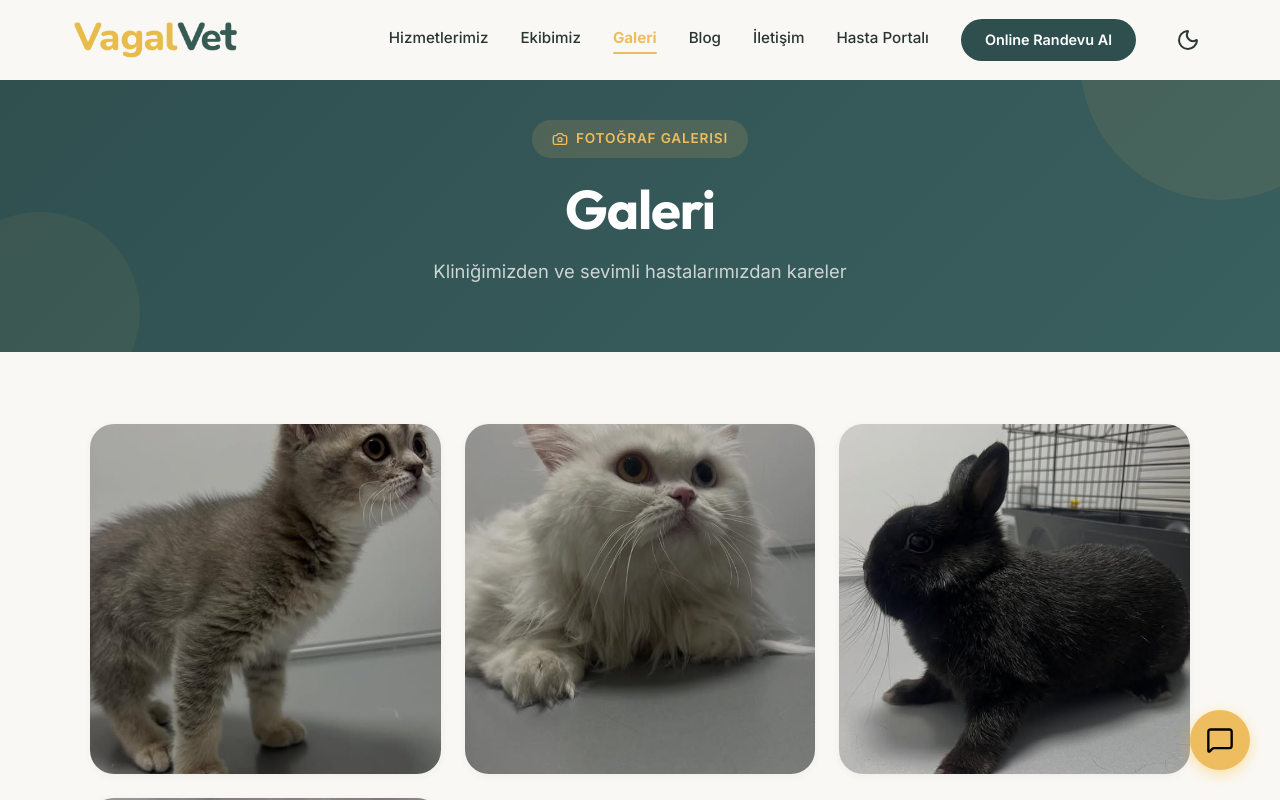
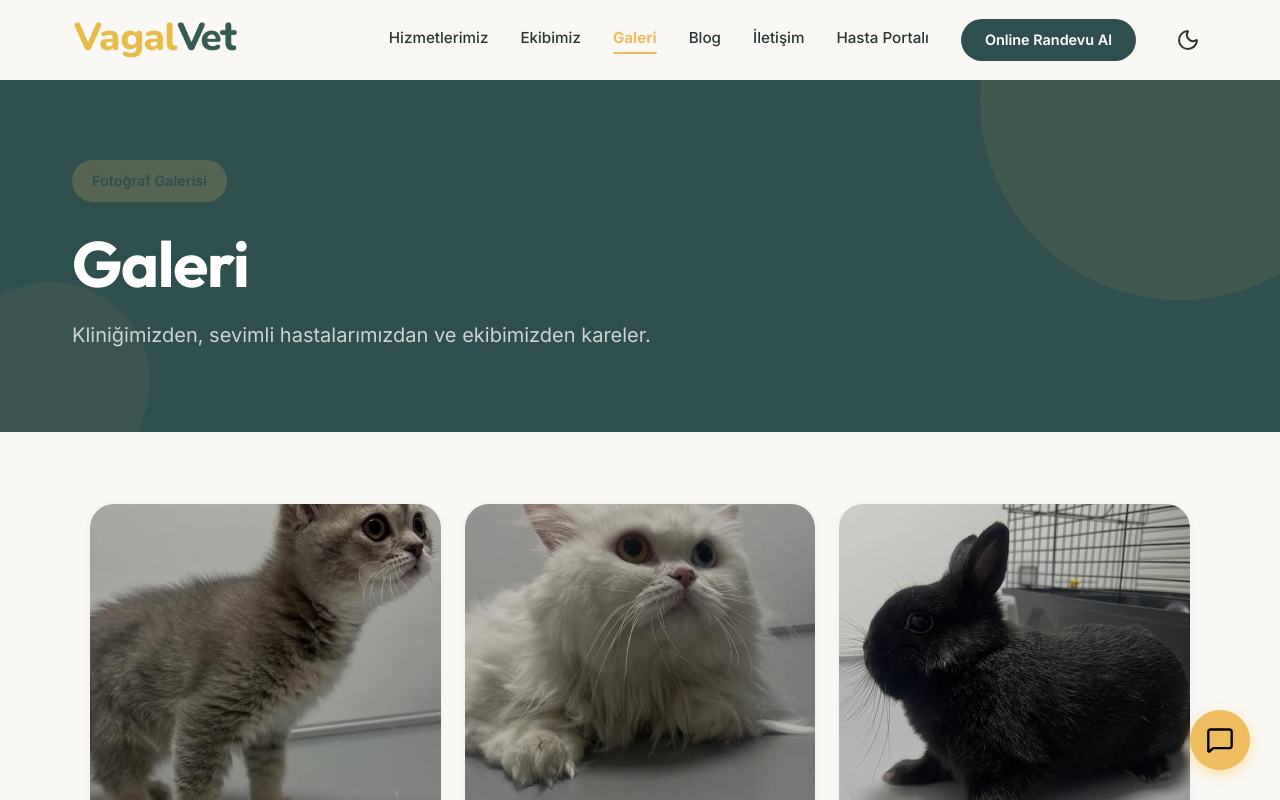
Before and after one commit to ShotsMan2/VagalVet, a React (Vite) app: page /galeri in a window 1280 px wide. Shown: the top 800 px of the page. Built offline with nearby package versions, Linux system fonts and the light colour scheme.

Commit message:
fix: resolve general website bugs and UI issues

```diff
--- a/src/index.css
+++ b/src/index.css
@@ -95,6 +95,10 @@
 
 [data-theme="dark"] .dark-map {
   filter: invert(90%) hue-rotate(180deg) brightness(95%) contrast(1.1);
+}
+
+[data-theme="dark"] input[type="date"]::-webkit-calendar-picker-indicator {
+  filter: invert(1);
 }
 
 * {
--- a/src/pages/Blog.jsx
+++ b/src/pages/Blog.jsx
@@ -58,20 +58,31 @@ export default function Blog() {
   }, []);
 
   return (
-    <main style={{ background: 'var(--bg-main)', minHeight: '100vh', padding: '120px 0 60px', position: 'relative' }}>
-      <div className="container">
-
-        <div style={{ textAlign: 'center', marginBottom: '4rem' }}>
-          <div style={{ display: 'inline-flex', alignItems: 'center', gap: '0.5rem', padding: '0.5rem 1.5rem', backgroundColor: 'rgba(238, 189, 95, 0.2)', color: 'var(--color-secondary)', borderRadius: 'var(--radius-full)', fontWeight: 600, marginBottom: '1rem' }}>
-            <BookOpen size={18} /> VagalVet Blog & Klinik Vakalar
+    <main style={{ background: 'var(--bg-main)', minHeight: '100vh' }}>
+      <section style={{
+        paddingTop: '160px',
+        paddingBottom: '80px',
+        backgroundColor: 'var(--page-header-bg)',
+        position: 'relative',
+        overflow: 'hidden'
+      }}>
+        <div style={{ position: 'absolute', top: '-100px', right: '-100px', width: '400px', height: '400px', borderRadius: '50%', background: 'rgba(238,189,95,0.08)' }}></div>
+        <div style={{ position: 'absolute', bottom: '-50px', left: '-50px', width: '200px', height: '200px', borderRadius: '50%', background: 'rgba(238,189,95,0.05)' }}></div>
+        <div className="container" style={{ position: 'relative', zIndex: 1 }}>
+          <div style={{ display: 'inline-flex', alignItems: 'center', gap: '0.5rem', padding: '0.5rem 1.25rem', backgroundColor: 'rgba(238,189,95,0.2)', borderRadius: 'var(--radius-full)', marginBottom: '1.5rem' }}>
+            <BookOpen size={18} color="var(--color-secondary)" />
+            <span style={{ color: 'var(--color-secondary)', fontWeight: 600, fontSize: '0.9rem' }}>VagalVet Blog & Klinik Vakalar</span>
           </div>
-          <h1 style={{ fontSize: '3rem', color: 'var(--text-main)', marginBottom: '1rem', fontFamily: 'var(--font-heading)' }}>
+          <h1 style={{ fontSize: 'clamp(2.5rem, 5vw, 4rem)', color: 'white', marginBottom: '1rem' }}>
             Evcil Hayvan Sağlığı Rehberi
           </h1>
-          <p style={{ color: 'var(--text-muted)', fontSize: '1.2rem', maxWidth: '600px', margin: '0 auto' }}>
+          <p style={{ color: 'rgba(255,255,255,0.75)', fontSize: '1.25rem', maxWidth: '600px', lineHeight: 1.7 }}>
             Uzman hekimlerimiz tarafından hazırlanan güncel makaleler, klinik vakalarımız ve detaylı bakım ipuçları.
           </p>
         </div>
+      </section>
+
+      <div className="container" style={{ paddingTop: '60px', paddingBottom: '60px' }}>
 
         <div style={{ display: 'grid', gridTemplateColumns: 'repeat(auto-fit, minmax(320px, 1fr))', gap: '2rem' }}>
           {articles.map((article) => (
--- a/src/pages/ClientPortal.jsx
+++ b/src/pages/ClientPortal.jsx
@@ -112,14 +112,14 @@ const ClientPortal = () => {
           </div>
 
           {/* Upcoming Card */}
-          <div className="glass-panel" style={{ padding: '2rem', borderRadius: 'var(--radius-lg)', background: 'linear-gradient(135deg, var(--color-primary) 0%, #dca743 100%)', color: '#000' }}>
+          <div className="glass-panel" style={{ padding: '2rem', borderRadius: 'var(--radius-lg)', background: 'var(--badge-bg)', color: 'var(--badge-text)' }}>
             <div style={{ display: 'flex', alignItems: 'center', gap: '0.75rem', marginBottom: '1.5rem' }}>
-              <AlertCircle size={24} />
-              <h3 style={{ margin: 0 }}>Sıradaki İşlem</h3>
+              <AlertCircle size={24} color="var(--badge-text)" />
+              <h3 style={{ margin: 0, color: 'var(--badge-text)' }}>Sıradaki İşlem</h3>
             </div>
-            <div style={{ background: 'rgba(255,255,255,0.3)', padding: '1.5rem', borderRadius: 'var(--radius-md)' }}>
-              <p style={{ margin: '0 0 0.5rem 0', fontWeight: 600, fontSize: '1.2rem' }}>{patient.nextVaccine.split('(')[0]}</p>
-              <p style={{ margin: 0, opacity: 0.9 }}>Tarih: {patient.nextVaccine.split('(')[1].replace(')', '')}</p>
+            <div style={{ background: 'rgba(0,0,0,0.05)', padding: '1.5rem', borderRadius: 'var(--radius-md)' }}>
+              <p style={{ margin: '0 0 0.5rem 0', fontWeight: 600, fontSize: '1.2rem', color: 'var(--badge-text)' }}>{patient.nextVaccine.split('(')[0]}</p>
+              <p style={{ margin: 0, opacity: 0.9, color: 'var(--badge-text)' }}>Tarih: {patient.nextVaccine.split('(')[1].replace(')', '')}</p>
             </div>
           </div>
 
--- a/src/pages/Galeri.jsx
+++ b/src/pages/Galeri.jsx
@@ -73,92 +73,24 @@ export default function Galeri() {
   return (
     <div style={{ background: 'var(--bg-main)', minHeight: '100vh' }}>
       {/* ── Hero Banner ── */}
-      <section
-        style={{
-          paddingTop: '120px',
-          paddingBottom: '64px',
-          background: 'linear-gradient(135deg, var(--page-header-bg) 0%, #3a5f5f 100%)',
-          textAlign: 'center',
-          position: 'relative',
-          overflow: 'hidden',
-        }}
-      >
-        {/* Decorative circle */}
-        <div
-          style={{
-            position: 'absolute',
-            top: '-80px',
-            right: '-80px',
-            width: '280px',
-            height: '280px',
-            borderRadius: '50%',
-            background: 'rgba(238,189,95,0.08)',
-            pointerEvents: 'none',
-          }}
-        />
-        <div
-          style={{
-            position: 'absolute',
-            bottom: '-60px',
-            left: '-60px',
-            width: '200px',
-            height: '200px',
-            borderRadius: '50%',
-            background: 'rgba(238,189,95,0.06)',
-            pointerEvents: 'none',
-          }}
-        />
-
+      <section style={{
+        paddingTop: '160px',
+        paddingBottom: '80px',
+        backgroundColor: 'var(--page-header-bg)',
+        position: 'relative',
+        overflow: 'hidden'
+      }}>
+        <div style={{ position: 'absolute', top: '-100px', right: '-100px', width: '400px', height: '400px', borderRadius: '50%', background: 'rgba(238,189,95,0.08)' }}></div>
+        <div style={{ position: 'absolute', bottom: '-50px', left: '-50px', width: '200px', height: '200px', borderRadius: '50%', background: 'rgba(238,189,95,0.05)' }}></div>
         <div className="container" style={{ position: 'relative', zIndex: 1 }}>
-          <div
-            style={{
-              display: 'inline-flex',
-              alignItems: 'center',
-              gap: '8px',
-              background: 'rgba(238,189,95,0.15)',
-              padding: '8px 20px',
-              borderRadius: 'var(--radius-full)',
-              marginBottom: '20px',
-            }}
-          >
-            <Camera size={16} style={{ color: 'var(--color-primary)' }} />
-            <span
-              style={{
-                color: 'var(--color-primary)',
-                fontFamily: 'var(--font-sans)',
-                fontSize: '0.85rem',
-                fontWeight: 600,
-                letterSpacing: '0.06em',
-                textTransform: 'uppercase',
-              }}
-            >
-              Fotoğraf Galerisi
-            </span>
+          <div style={{ display: 'inline-block', padding: '0.5rem 1.25rem', backgroundColor: 'rgba(238,189,95,0.2)', borderRadius: 'var(--radius-full)', marginBottom: '1.5rem' }}>
+            <span style={{ color: 'var(--color-secondary)', fontWeight: 600, fontSize: '0.9rem' }}>Fotoğraf Galerisi</span>
           </div>
-
-          <h1
-            style={{
-              fontFamily: 'var(--font-heading)',
-              fontSize: 'clamp(2.4rem, 5vw, 3.4rem)',
-              fontWeight: 700,
-              color: '#FFFFFF',
-              margin: '0 0 16px',
-              lineHeight: 1.15,
-            }}
-          >
+          <h1 style={{ fontSize: 'clamp(2.5rem, 5vw, 4rem)', color: 'white', marginBottom: '1rem' }}>
             Galeri
           </h1>
-          <p
-            style={{
-              fontFamily: 'var(--font-sans)',
-              fontSize: 'clamp(1rem, 2vw, 1.15rem)',
-              color: 'rgba(255,255,255,0.75)',
-              margin: '0 auto',
-              maxWidth: '520px',
-              lineHeight: 1.7,
-            }}
-          >
-            Kliniğimizden ve sevimli hastalarımızdan kareler
+          <p style={{ color: 'rgba(255,255,255,0.75)', fontSize: '1.25rem', maxWidth: '600px', lineHeight: 1.7 }}>
+            Kliniğimizden, sevimli hastalarımızdan ve ekibimizden kareler.
           </p>
         </div>
       </section>
--- a/src/pages/Randevu.jsx
+++ b/src/pages/Randevu.jsx
@@ -182,7 +182,8 @@ export default function Randevu() {
                       min={new Date().toISOString().split('T')[0]}
                       style={{
                         width: '100%', padding: '1rem', borderRadius: 'var(--radius-md)', border: '1px solid var(--border-color)',
-                        background: 'var(--bg-surface)', fontFamily: 'inherit', fontSize: '1rem', outline: 'none'
+                        background: 'var(--bg-surface)', fontFamily: 'inherit', fontSize: '1rem', outline: 'none',
+                        color: 'var(--text-main)'
                       }}
                     />
                   </div>
@@ -237,7 +238,8 @@ export default function Randevu() {
                           placeholder="Adınız ve Soyadınız"
                           style={{
                             width: '100%', padding: '1rem 1rem 1rem 3rem', borderRadius: 'var(--radius-md)', border: '1px solid var(--border-color)',
-                            background: 'var(--bg-surface)', fontFamily: 'inherit', fontSize: '1rem', outline: 'none'
+                            background: 'var(--bg-surface)', fontFamily: 'inherit', fontSize: '1rem', outline: 'none',
+                            color: 'var(--text-main)'
                           }}
                         />
                       </div>
@@ -255,7 +257,8 @@ export default function Randevu() {
                           placeholder="0 (5XX) XXX XX XX"
                           style={{
                             width: '100%', padding: '1rem 1rem 1rem 3rem', borderRadius: 'var(--radius-md)', border: '1px solid var(--border-color)',
-                            background: 'var(--bg-surface)', fontFamily: 'inherit', fontSize: '1rem', outline: 'none'
+                            background: 'var(--bg-surface)', fontFamily: 'inherit', fontSize: '1rem', outline: 'none',
+                            color: 'var(--text-main)'
                           }}
                         />
                       </div>
@@ -270,7 +273,8 @@ export default function Randevu() {
                         placeholder="Şikayet veya belirtileri buraya yazabilirsiniz..."
                         style={{
                           width: '100%', padding: '1rem', borderRadius: 'var(--radius-md)', border: '1px solid var(--border-color)',
-                          background: 'var(--bg-surface)', fontFamily: 'inherit', fontSize: '1rem', outline: 'none', resize: 'vertical'
+                          background: 'var(--bg-surface)', fontFamily: 'inherit', fontSize: '1rem', outline: 'none', resize: 'vertical',
+                          color: 'var(--text-main)'
                         }}
                       />
                     </div>
```
Also changed, not shown: src/pages/Iletisim.jsx (+17 -76 lines).
